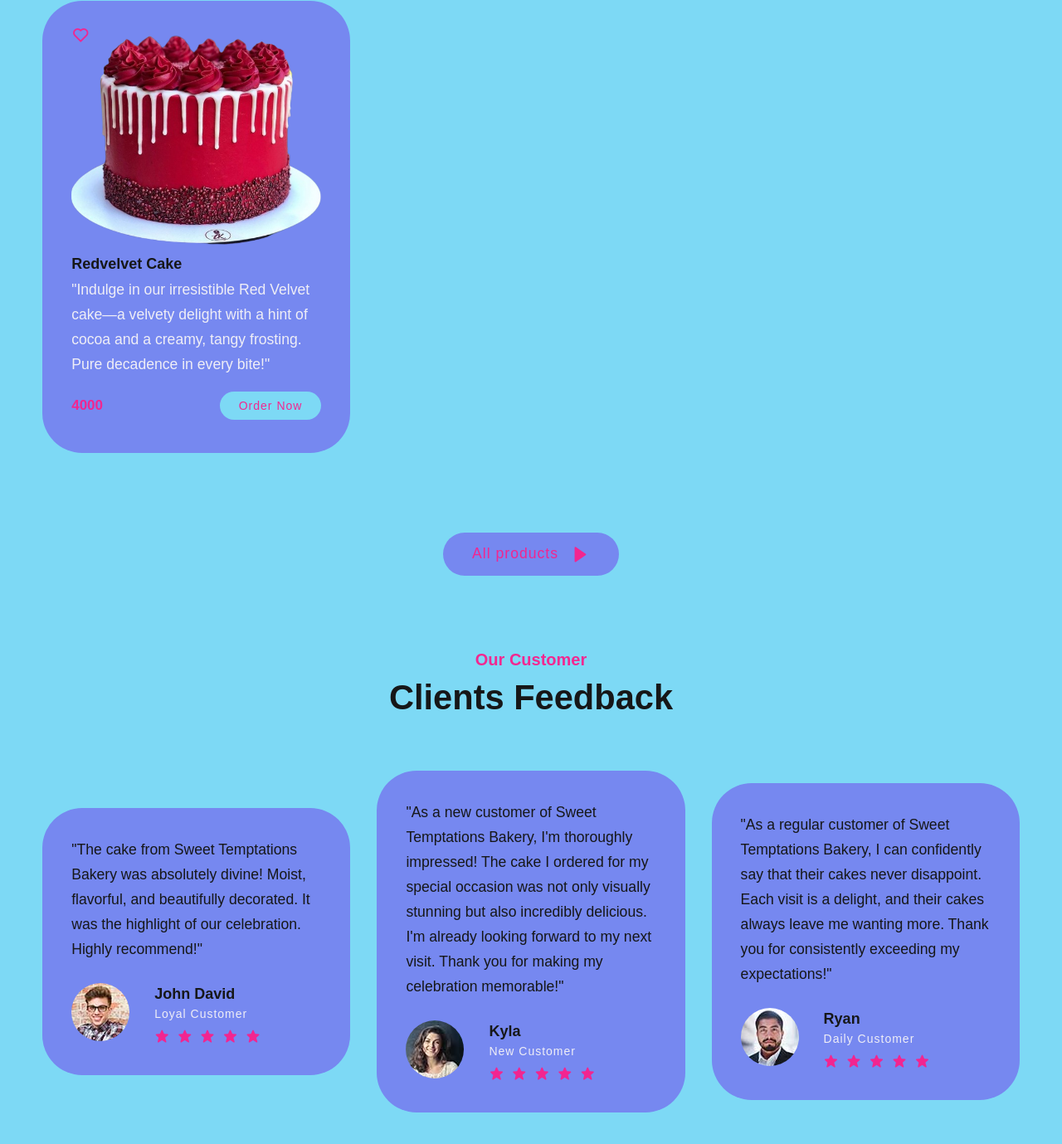
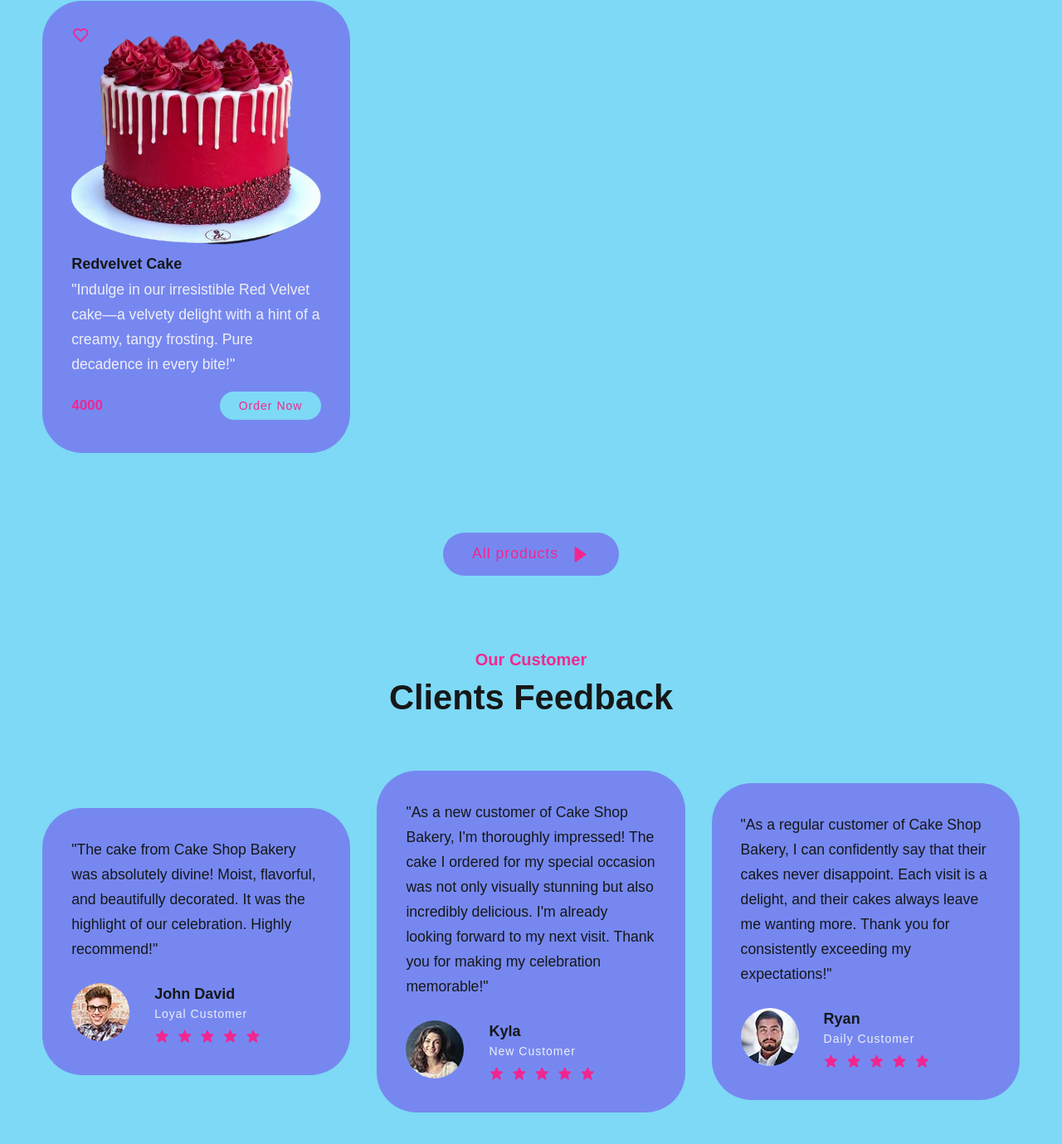
Before and after one commit to d-bayn/Micate_hO3-Landing-Page, a plain HTML site: page index.html in a window 1280 px wide. Shown: the part 2557-3936 px from the top of the page at 83% size. Drawn offline with nearby package versions, Linux system fonts and the light colour scheme.

Commit message:
index.html

```diff
--- a/index.html
+++ b/index.html
@@ -95,7 +95,7 @@
             <div class="row">
                 <img src="images/jelly.png" alt="">
                 <h3>Jelly Cake</h3>
-                <p>"Try our best-selling Jelly Cake—a colorful, refreshing treat with layers of light sponge and fruity jelly, perfect for any celebration."</p>
+                <p>"Try our best-selling Jelly Cake—a colorful, refreshing treat with the light of sponge and fruity jelly, perfect for any celebration."</p>
                 <div class="in-text">
                     <div class="price">
                         <h6>5000</h6>
@@ -146,7 +146,7 @@
             <div class="row">
                 <img src="images/redvelvet.png" alt="">
                 <h3>Redvelvet Cake</h3>
-                <p>"Indulge in our irresistible Red Velvet cake—a velvety delight with a hint of cocoa and a creamy, tangy frosting. Pure decadence in every bite!"</p>
+                <p>"Indulge in our irresistible Red Velvet cake—a velvety delight with a hint of a creamy, tangy frosting. Pure decadence in every bite!"</p>
                 <div class="in-text">
                     <div class="price">
                         <h6>4000</h6>
@@ -173,7 +173,7 @@
         </div>
         <div class="review-content">
             <div class="box">
-                <p>"The cake from Sweet Temptations Bakery was absolutely divine! Moist, flavorful, and beautifully decorated. It was the highlight of our celebration. Highly recommend!"</p>
+                <p>"The cake from Cake Shop Bakery was absolutely divine! Moist, flavorful, and beautifully decorated. It was the highlight of our celebration. Highly recommend!"</p>
                 <div class="in-box">
                     <div class="bx-img">
                         <img src="images/r1.jpg" alt="">
@@ -193,7 +193,7 @@
             </div>
 
             <div class="box">
-                <p>"As a new customer of Sweet Temptations Bakery, I'm thoroughly impressed! The cake I ordered for my special occasion was not only visually stunning but also incredibly delicious. I'm already looking forward to my next visit. Thank you for making my celebration memorable!"</p>
+                <p>"As a new customer of Cake Shop Bakery, I'm thoroughly impressed! The cake I ordered for my special occasion was not only visually stunning but also incredibly delicious. I'm already looking forward to my next visit. Thank you for making my celebration memorable!"</p>
                 <div class="in-box">
                     <div class="bx-img">
                         <img src="images/r2.jpg" alt="">
@@ -213,7 +213,7 @@
             </div>
 
             <div class="box">
-                <p>"As a regular customer of Sweet Temptations Bakery, I can confidently say that their cakes never disappoint. Each visit is a delight, and their cakes always leave me wanting more. Thank you for consistently exceeding my expectations!"</p>
+                <p>"As a regular customer of Cake Shop Bakery, I can confidently say that their cakes never disappoint. Each visit is a delight, and their cakes always leave me wanting more. Thank you for consistently exceeding my expectations!"</p>
                 <div class="in-box">
                     <div class="bx-img">
                         <img src="images/r3.jpg" alt="">
@@ -239,7 +239,7 @@
         <div class="contact-content">
             <div class="contact-text">
                 <h2>Contact us</h2>
-                <p>"Feel free to contact me, the owner of Sweet Temptations Bakery, if you have any questions or need assistance with your cake order. I'm here to ensure your experience with us is delightful from start to finish!"</p>
+                <p>"Feel free to contact me, the owner of Cake Shop Bakery, if you have any questions or need assistance with your cake order. I'm here to ensure your experience with us is delightful from start to finish!"</p>
                 <div class="social">
                     <a href="#" class="clr"><i class="bx bxl-instagram-alt"></i></a>
                     <a href="#"><i class="bx bxl-facebook"></i></a>
```
